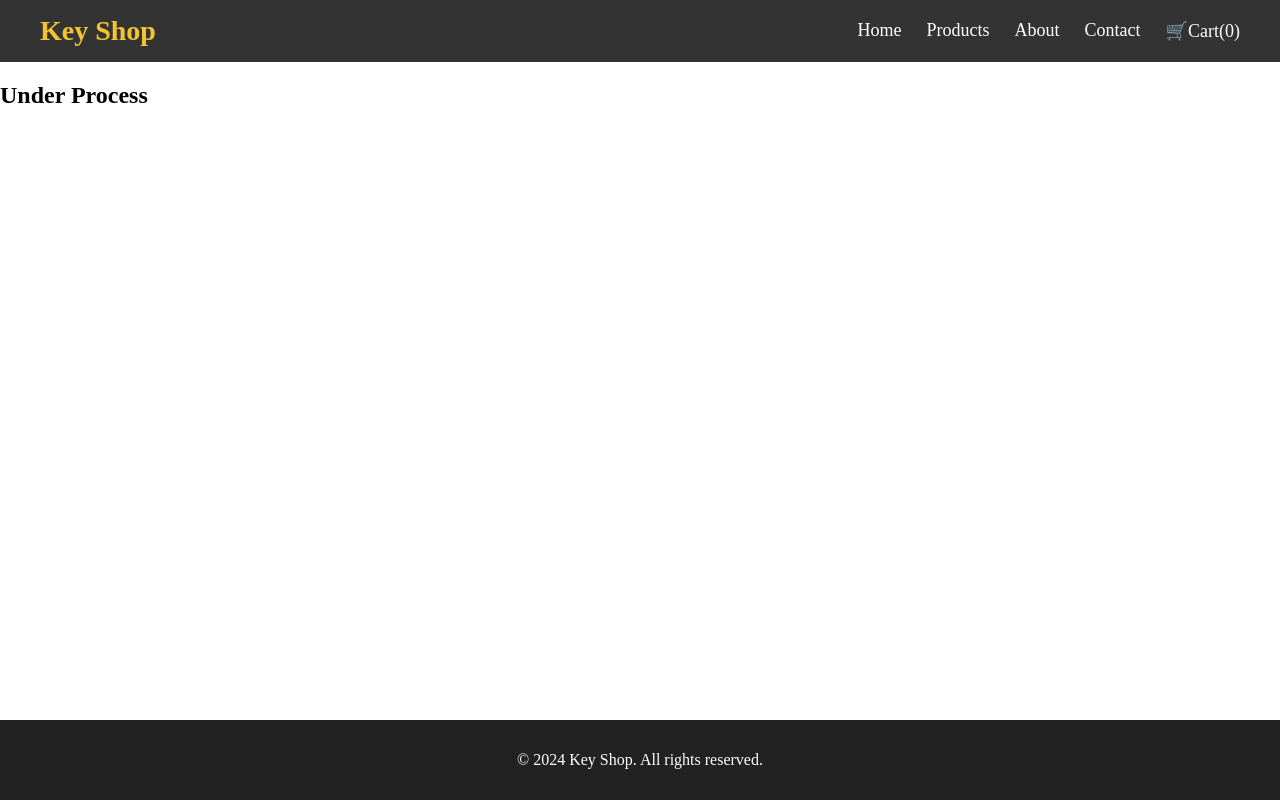
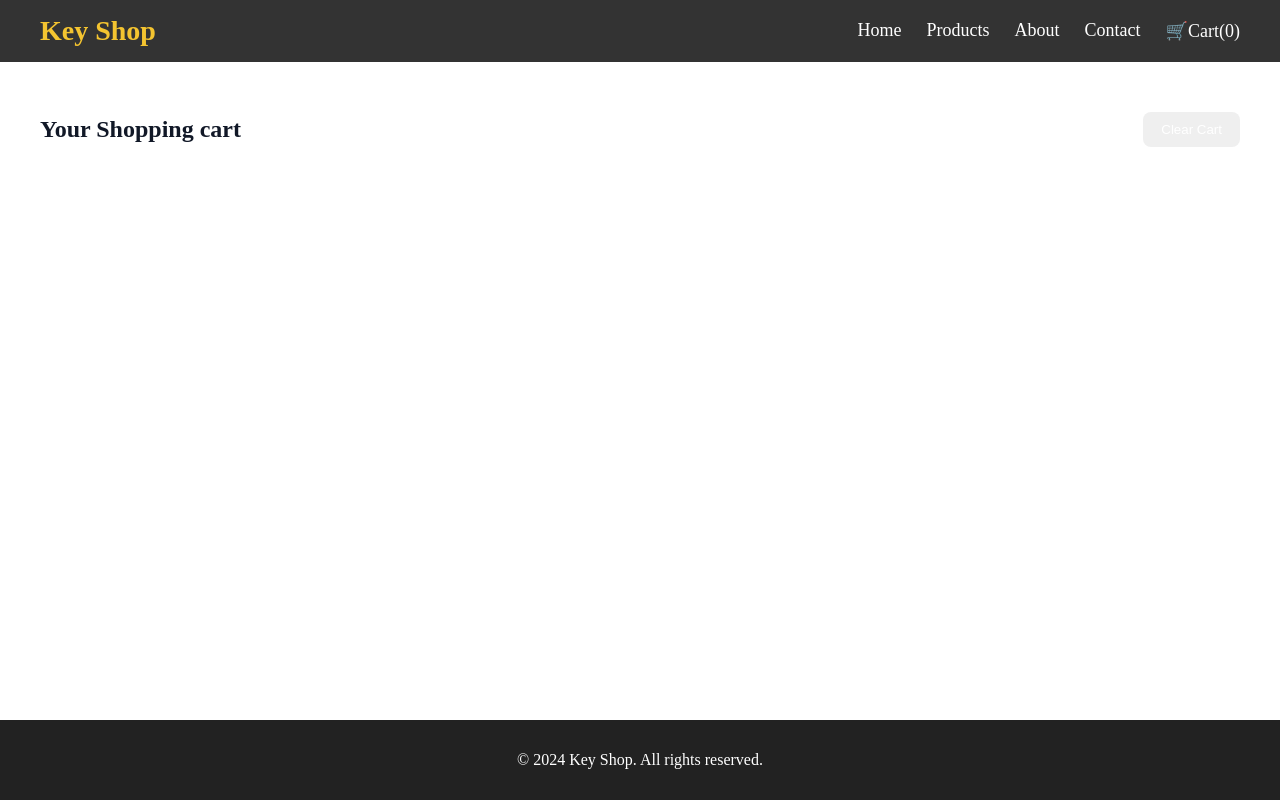
Before and after one commit to kaurmandeep1202/MERN-SUMMER-TERM, a React (Vite) app in the folder key-shop/: page /cart in a window 1280 px wide. Built offline with nearby package versions, Linux system fonts and the light colour scheme.

Commit message:
24.june done

```diff
--- a/key-shop/src/App.css
+++ b/key-shop/src/App.css
@@ -197,6 +197,40 @@ nav ul li a:hover {
 
 
 /* Cart Page */
+
+.cartPage{
+  max-width: 1200px;
+  margin: auto;
+  padding: 50px 30px;
+}
+
+.cartHeading{
+  display: flex;
+  justify-content:space-between;
+  align-items: center;
+  margin-bottom: 30px;
+}
+
+.cartHeading h1{
+  margin: 0;
+  color: #111827;
+
+}
+
+.clearCartBtn{
+  backforund_color: #dc2626;
+  color: white;
+  border: none;
+  padding: 10px 18px;
+  border-radius: 8px;
+  cursor: pointer;
+}
+
+.clearCartBtn:hover{
+  background-color: #b91c1c;
+}
+
+
 .emptyCart{
   min-height: 55vh;
   text-align:center;
--- a/key-shop/src/App.jsx
+++ b/key-shop/src/App.jsx
@@ -21,6 +21,11 @@ function App() {
   );
 
   function addToCart(product) {
+
+    if(!product){
+      return;
+    }
+
     setCartItems((previousCartItems) => {
       const productAlreadyInCart = previousCartItems.find(
         (item) => item.id === product.id
--- a/key-shop/src/pages/Home.jsx
+++ b/key-shop/src/pages/Home.jsx
@@ -2,6 +2,7 @@
 function Home({ addToCart }) {
    const products = [
     {
+      id:101,
       name:'Cartoon Key Chain',
       description: 'colorful and cute design',
       price: '$10',
@@ -18,6 +19,7 @@ function Home({ addToCart }) {
     // },
 
     {
+      id:102,
       name:'Leather Key Chain',
       description: 'Classy and durable Look',
       price: '$14',
@@ -25,6 +27,7 @@ function Home({ addToCart }) {
     },
 
     {
+      id:103,
       name:'The Avenger Key Chain',
       description: 'Your super hero key chain',
       price: '$13',
@@ -70,7 +73,7 @@ function Home({ addToCart }) {
              <h3>{product.name} </h3>
              <p> {product.description}</p>
              <strong> {product.price} </strong>
-             <button className="cardBtn" onClick={addToCart}> Add to Cart </button>
+             <button className="cardBtn" onClick={() => addToCart(product)}> Add to Cart </button>
           </div>
           ))}
 
--- a/key-shop/src/pages/cart.jsx
+++ b/key-shop/src/pages/cart.jsx
@@ -18,8 +18,42 @@ function cart({cartItems}){
   }
 
  return(
-  <section>
-    <h1>Under Process</h1>
+  <section className="cartPage">
+    <div className="cartHeading">
+      <h1> Your Shopping cart</h1>
+
+       <button className="clearCartBtn">
+      Clear Cart
+    </button>
+    </div>
+
+    <div className="cartLayout">
+      <div className="cartItems">
+        {
+          cartItems.map((item)=> (
+          <div className="cartItem">
+            <img src={item.image} alt={item.name}></img>
+            <div className="cartItemDetails">
+              <h3> {item.name}</h3>
+              <p>{item.price} each</p>
+
+            <div className="quantityBox">
+              <button> - </button>
+              <span>{item.quantity}</span>
+              <button> + </button>
+
+            </div>
+          </div>
+
+          <div className="cartItemRight">
+            <strong> {item.price * item.quantity}</strong>
+            <button className="removeBtn">Remove</button>
+          </div>
+        </div>
+           ))
+        }
+      </div>
+    </div>
   </section>
  )
 
```
